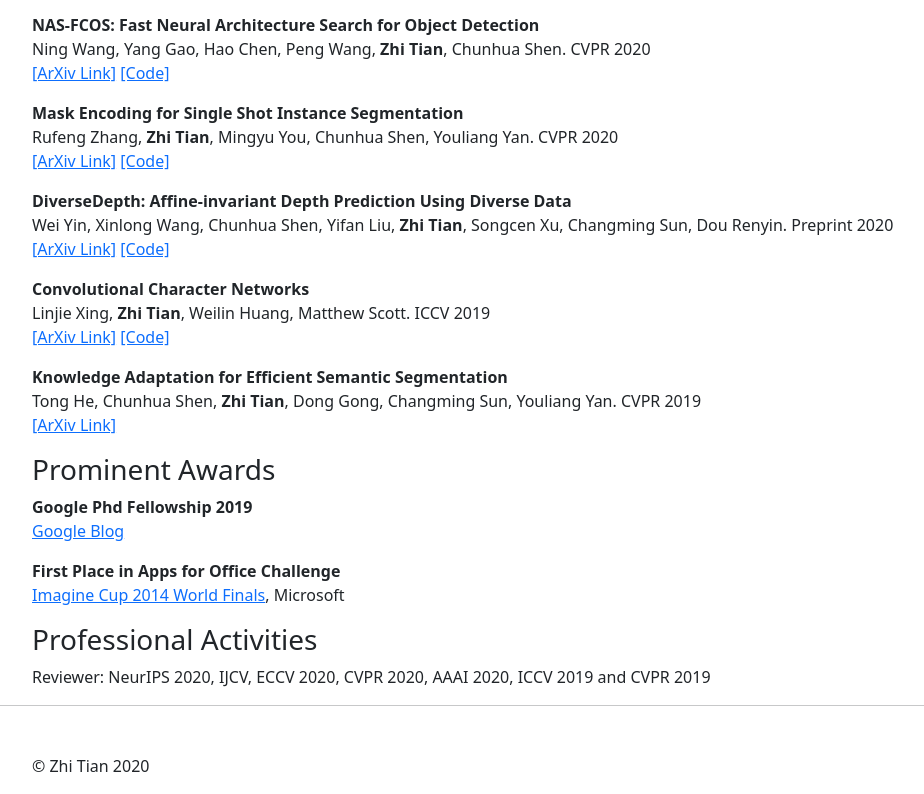
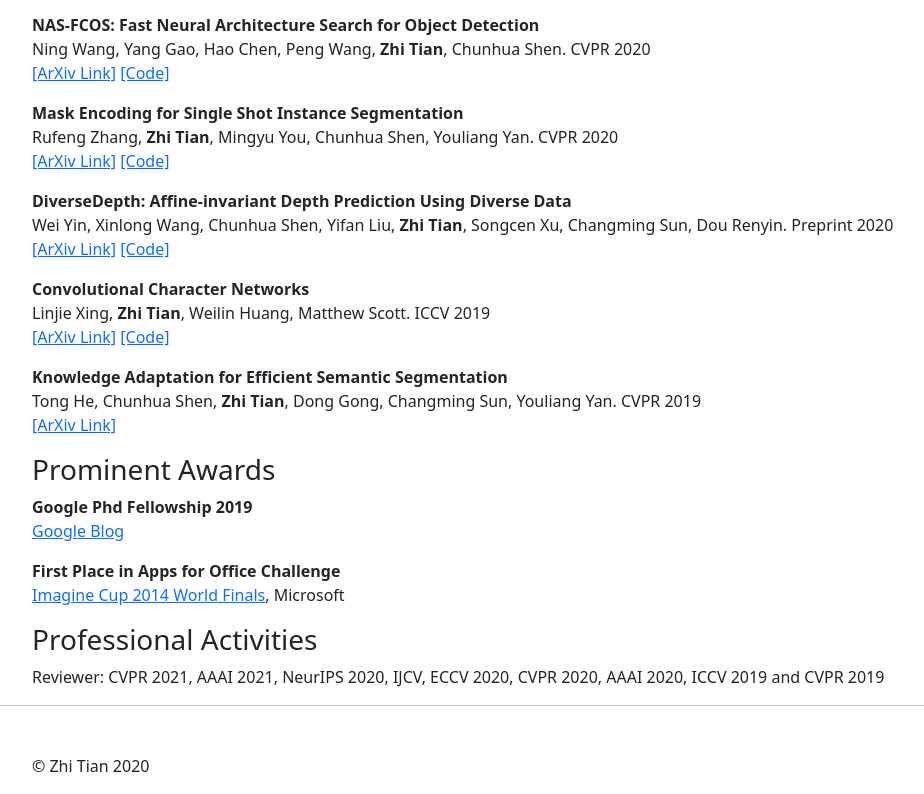
Before and after one commit to tianzhi0549/tianzhi0549.github.io, a plain HTML site: page index.html in a window 1280 px wide. Shown: the part 1257-2051 px from the top of the page, without its empty margins (54-978 px from the left). Drawn offline with Linux system fonts and the light colour scheme.

Commit message:
Update index.html

```diff
--- a/index.html
+++ b/index.html
@@ -227,7 +227,7 @@
             <div class="media">
                 <div class="media-body">
                     <p class="media-heading">
-                        Reviewer: NeurIPS 2020, IJCV, ECCV 2020, CVPR 2020, AAAI 2020, ICCV 2019 and CVPR 2019
+                        Reviewer: CVPR 2021, AAAI 2021, NeurIPS 2020, IJCV, ECCV 2020, CVPR 2020, AAAI 2020, ICCV 2019 and CVPR 2019
                     </p>
                 </div>
             </div>
```
